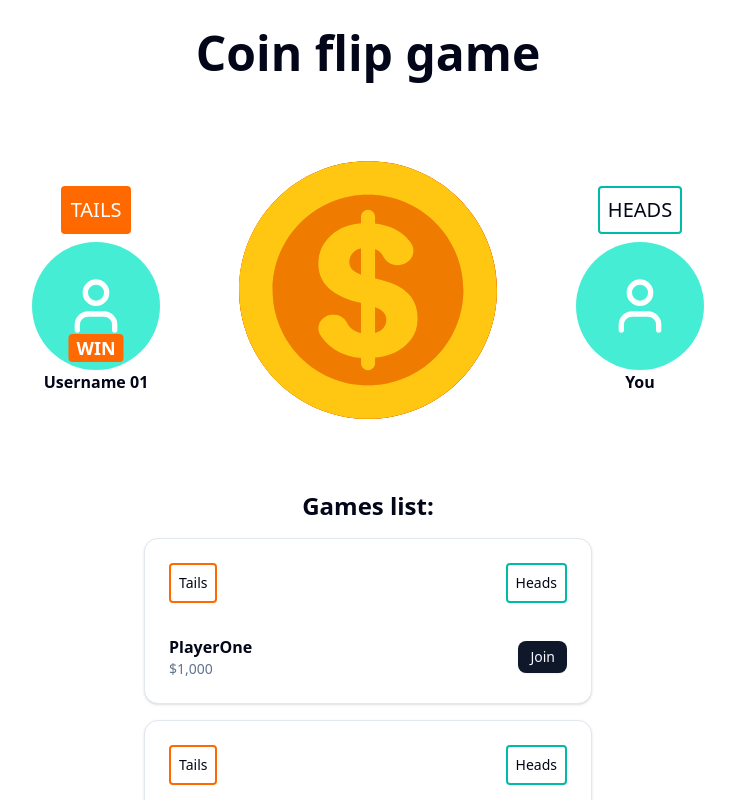
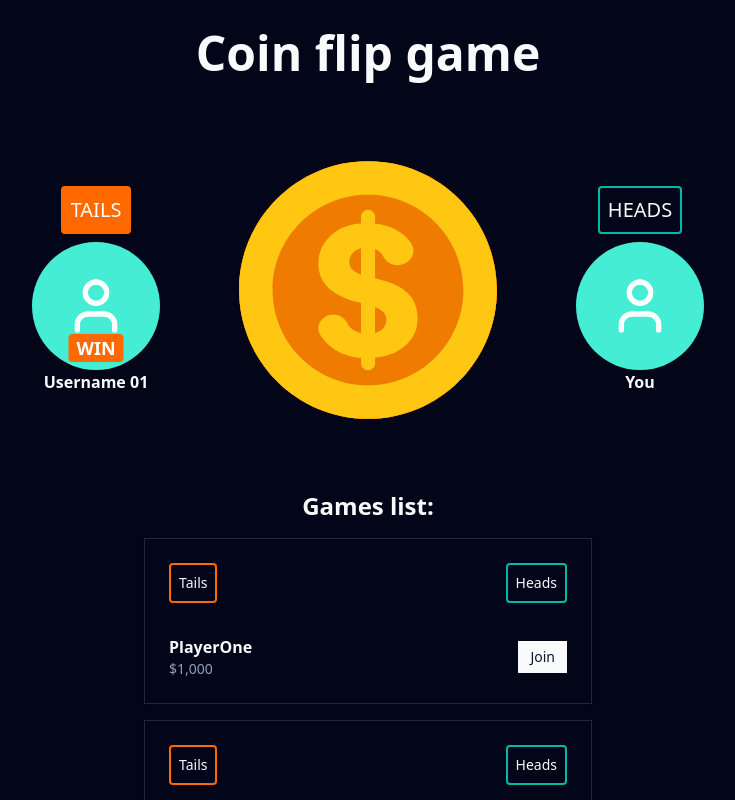
Before and after one commit to grinmorg/coinflip-game, a Next.js app: page / in a window 1280 px wide. Shown: the top 800 px of the page, without its empty margins (272-1007 px from the left). Built offline with nearby package versions, Linux system fonts and the light colour scheme; what wagmi would draw is missing.

Commit message:
feat: finalize example | correct test contract address

```diff
--- a/src/app/example/page.tsx
+++ b/src/app/example/page.tsx
@@ -45,7 +45,7 @@ export default function Example() {
   const [activeTab, setActiveTab] =
     useState("create");
   const [betAmount, setBetAmount] =
-    useState("0.0001");
+    useState("0.01");
   const [choice, setChoice] =
     useState<bigint>(0n); // 0 - орёл, 1 - решка
   const [
@@ -178,7 +178,7 @@ export default function Example() {
   //   };
 
   return (
-    <main className='min-h-screen bg-gray-100'>
+    <main className='min-h-screen '>
       <div className='container mx-auto px-4 py-8'>
         {/* Header */}
         <div className='flex justify-between items-center mb-6'>
--- a/src/app/globals.css
+++ b/src/app/globals.css
@@ -82,76 +82,6 @@
 }
 
 :root {
-  --background: oklch(1 0 0);
-  --foreground: oklch(
-    0.129 0.042 264.695
-  );
-  --card: oklch(1 0 0);
-  --card-foreground: oklch(
-    0.129 0.042 264.695
-  );
-  --popover: oklch(1 0 0);
-  --popover-foreground: oklch(
-    0.129 0.042 264.695
-  );
-  --primary: oklch(0.208 0.042 265.755);
-  --primary-foreground: oklch(
-    0.984 0.003 247.858
-  );
-  --secondary: oklch(
-    0.968 0.007 247.896
-  );
-  --secondary-foreground: oklch(
-    0.208 0.042 265.755
-  );
-  --muted: oklch(0.968 0.007 247.896);
-  --muted-foreground: oklch(
-    0.554 0.046 257.417
-  );
-  --accent: oklch(0.968 0.007 247.896);
-  --accent-foreground: oklch(
-    0.208 0.042 265.755
-  );
-  --destructive: oklch(
-    0.577 0.245 27.325
-  );
-  --destructive-foreground: oklch(
-    0.577 0.245 27.325
-  );
-  --border: oklch(0.929 0.013 255.508);
-  --input: oklch(0.929 0.013 255.508);
-  --ring: oklch(0.704 0.04 256.788);
-  --chart-1: oklch(0.646 0.222 41.116);
-  --chart-2: oklch(0.6 0.118 184.704);
-  --chart-3: oklch(0.398 0.07 227.392);
-  --chart-4: oklch(0.828 0.189 84.429);
-  --chart-5: oklch(0.769 0.188 70.08);
-  --radius: 0.625rem;
-  --sidebar: oklch(0.984 0.003 247.858);
-  --sidebar-foreground: oklch(
-    0.129 0.042 264.695
-  );
-  --sidebar-primary: oklch(
-    0.208 0.042 265.755
-  );
-  --sidebar-primary-foreground: oklch(
-    0.984 0.003 247.858
-  );
-  --sidebar-accent: oklch(
-    0.968 0.007 247.896
-  );
-  --sidebar-accent-foreground: oklch(
-    0.208 0.042 265.755
-  );
-  --sidebar-border: oklch(
-    0.929 0.013 255.508
-  );
-  --sidebar-ring: oklch(
-    0.704 0.04 256.788
-  );
-}
-
-.dark {
   --background: oklch(
     0.129 0.042 264.695
   );
--- a/src/lib/constants/contracts.ts
+++ b/src/lib/constants/contracts.ts
@@ -1,2 +1,2 @@
 export const CONTRACT_COIN_FLIP_ADDRESS =
-  "0x873c737cec2983867fc5dd5dd3d95abadc3d1981";
+  "0x25B7684067Da33071D43c8F187235ECa2E19770C";
```
